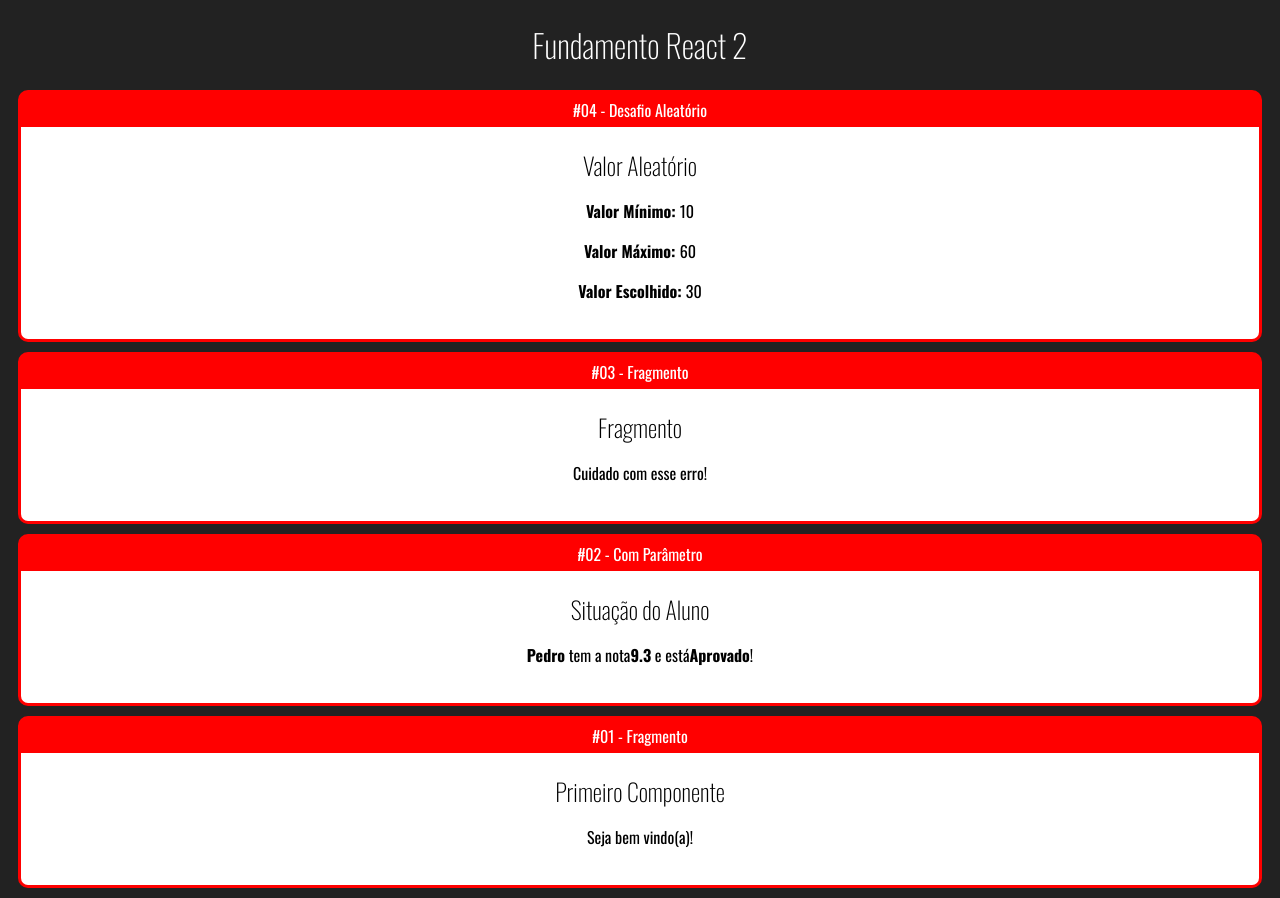
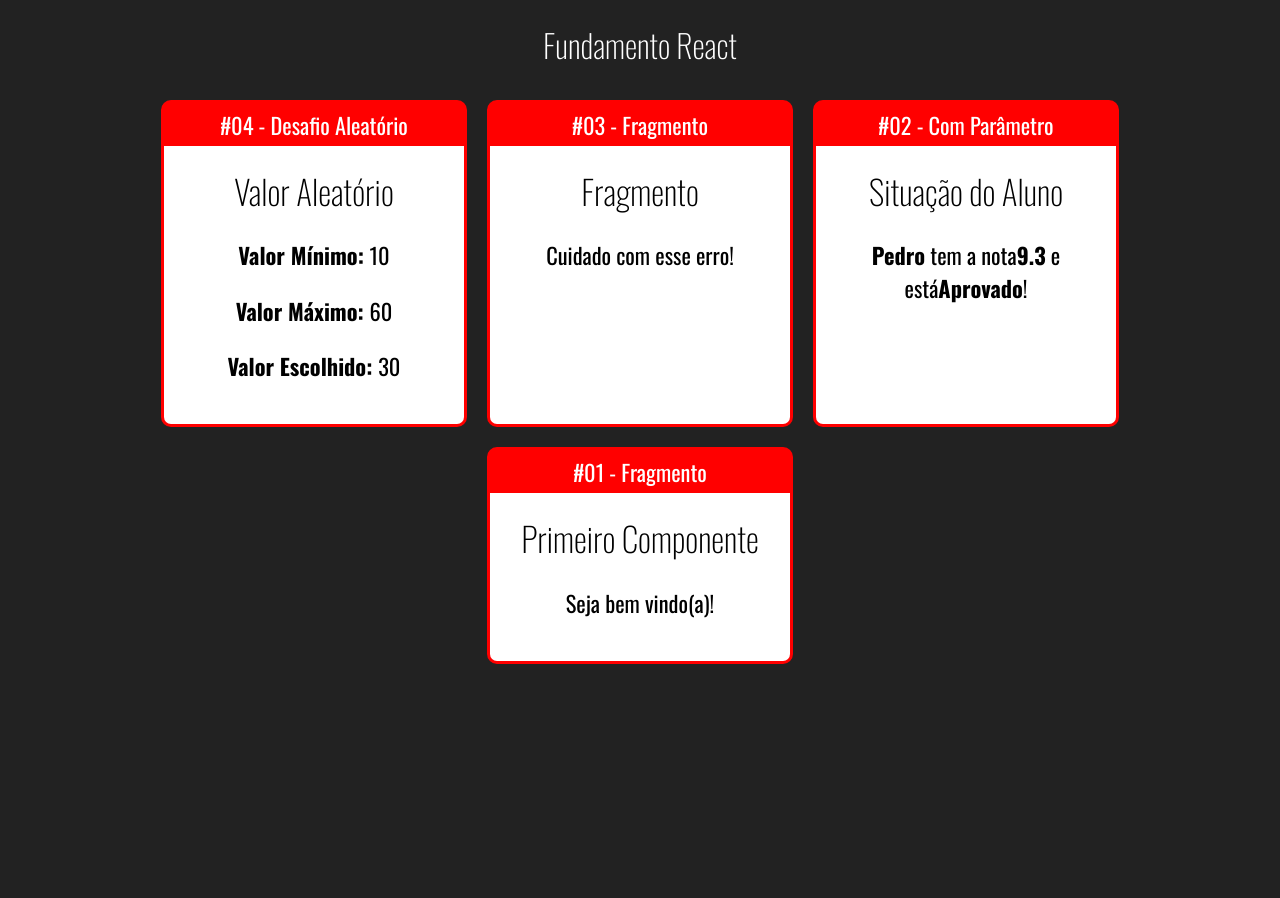
Before and after one commit to mtmjr92/react-curso-cod3r, a React (Create React App) app in the folder curso-react/fundamentos-react/: page / in a window 1280 px wide. After the commit the page ends 800 px from the top, so only its background shows below. Built offline with nearby package versions, Linux system fonts and the light colour scheme.

Commit message:
componente Card #02

```diff
--- /dev/null
+++ b/curso-react/fundamentos-react/src/App.css
@@ -0,0 +1,5 @@
+.App .Cards {
+  display: flex;
+  flex-wrap: wrap;
+  justify-content: center;
+}
--- a/curso-react/fundamentos-react/src/App.jsx
+++ b/curso-react/fundamentos-react/src/App.jsx
@@ -4,12 +4,14 @@
 import Fragmento from "./components/basicos/Fragmento";
 import Aleatorio from "./components/basicos/Aleatorio";
 import Card from "./components/basicos/layout/Card";
+import "./App.css";
 
 export default (props) => {
   return (
-    <div>
-      <h1>Fundamento React 2</h1>
+    <div className="App">
+      <h1>Fundamento React</h1>
 
+      <div className="Cards">
         <Card titulo="#04 - Desafio Aleatório">
           <Aleatorio min={10} max={60} />
         </Card>
@@ -30,5 +32,6 @@
           <Primeiro />
         </Card>
       </div>
+    </div>
   );
 };
--- a/curso-react/fundamentos-react/src/components/basicos/layout/Card.css
+++ b/curso-react/fundamentos-react/src/components/basicos/layout/Card.css
@@ -4,6 +4,11 @@
   overflow: hidden;
   border: 3px solid red;
   margin: 10px;
+  font-size: 1.4rem;
+  display: flex;
+  flex-direction: column;
+  min-width: 300px;
+  max-width: 300px;
 }
 
 .Card .Title {
@@ -13,6 +18,7 @@
 }
 
 .Card .Content {
+  flex-grow: 1;
   background-color: #fff;
   color: #000;
   padding: 20px;
```
Lines whose indentation alone changed are shown as unchanged.
